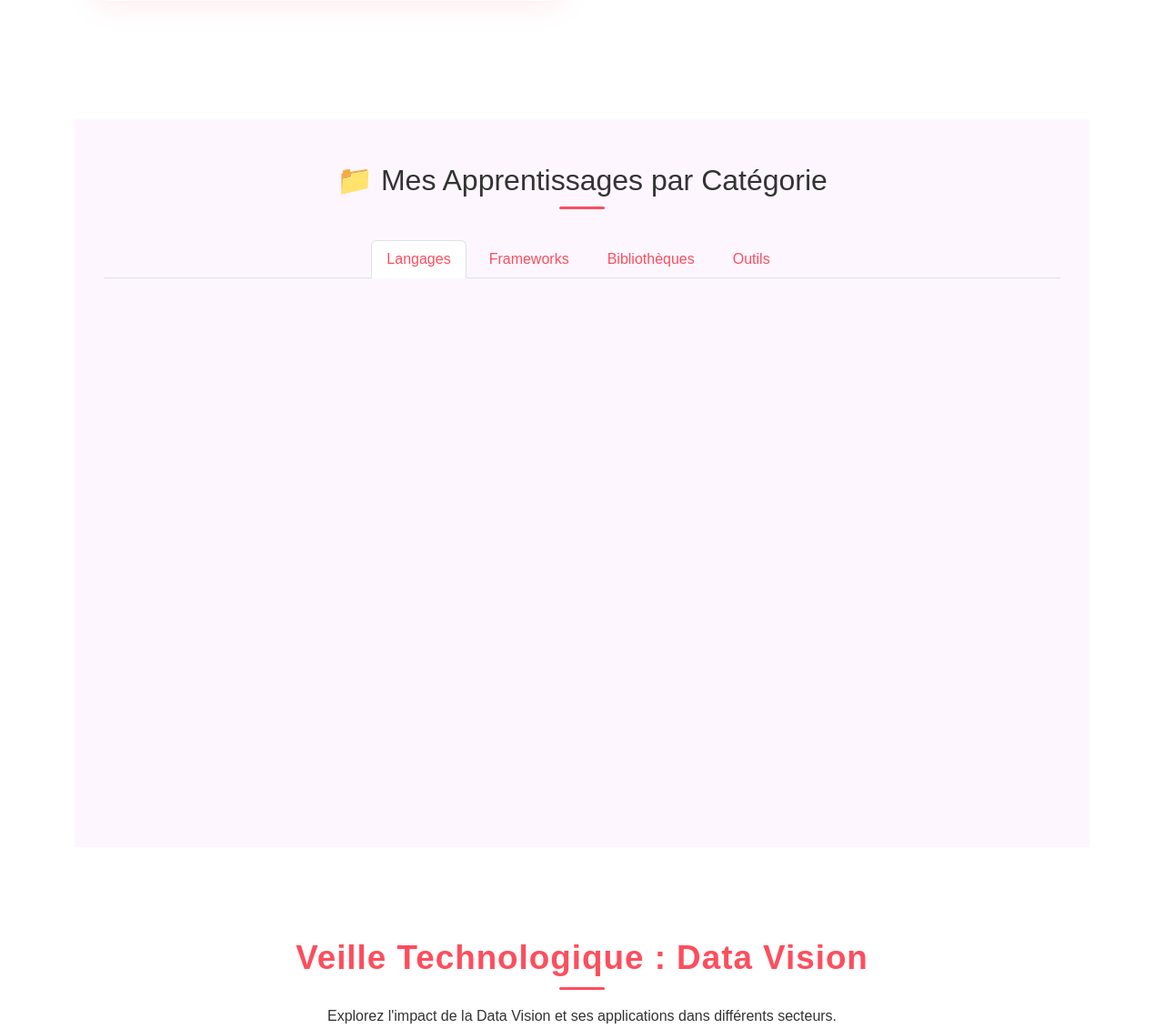
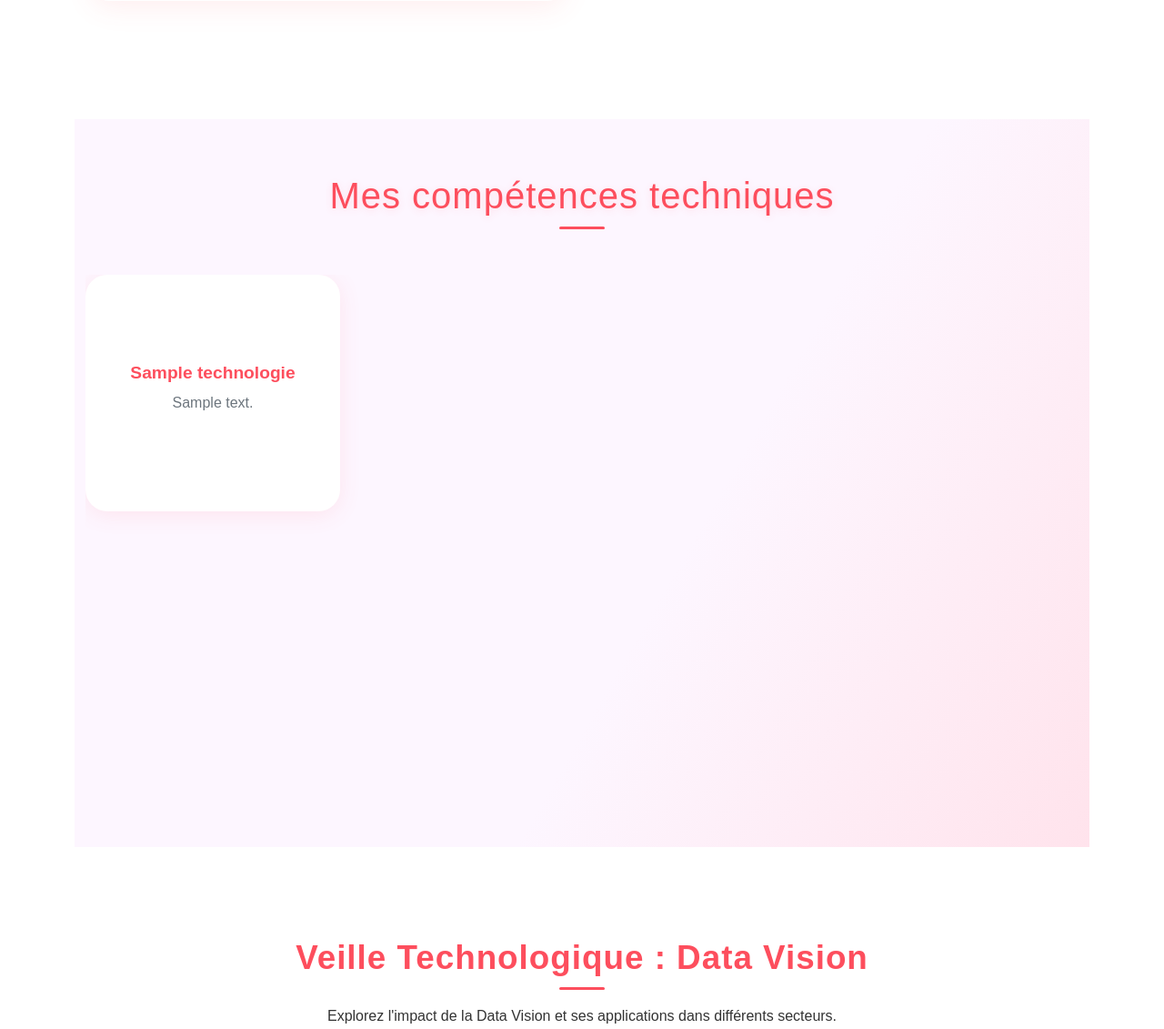
Before and after one commit to MelisandeOnana/Portfolio, a PHP site: page /portfolio/ in a window 1280 px wide. Shown: the part 1781-2912 px from the top of the page at 91% size. Run offline with PHP 8.4, Linux system fonts and the light colour scheme; tables that the repository leaves empty or names only in its code hold one stand-in row (values such as "Sample post"); grey boxes marked "Sample" are stand-in pictures.

Commit message:
Ajout de la section compétences avec une grille de cartes interactives et mise à jour des titres de navigation.

```diff
--- a/assets/css/style.css
+++ b/assets/css/style.css
@@ -416,6 +416,200 @@
         max-width: 100%;
         height: 120px;
     }
+}
+
+/* =======================
+   SECTION SKILLS
+   ======================= */
+
+#skills {
+    background: linear-gradient(120deg, #fdf6ff 60%, #ffe3ec 100%);
+    min-height: 100vh;
+    padding: 60px 0;
+}
+.skills-grid {
+    display: flex;
+    flex-wrap: nowrap;
+    gap: 2.5rem;
+    justify-content: flex-start;
+    align-items: stretch;
+    overflow-x: auto;
+    padding-bottom: 1rem;
+    scroll-behavior: smooth;
+}
+.skill-card {
+    background: #fff;
+    border-radius: 1.5rem;
+    box-shadow: 0 4px 24px 0 rgba(253, 78, 93, 0.10);
+    padding: 2rem 1.5rem 1.5rem 1.5rem;
+    min-width: 260px;
+    max-width: 320px;
+    flex: 1 1 260px;
+    display: flex;
+    flex-direction: column;
+    align-items: center;
+    position: relative;
+    transition: transform 0.18s, box-shadow 0.18s;
+}
+.skill-card:hover {
+    transform: translateY(-10px) scale(1.03);
+    box-shadow: 0 8px 32px 0 rgba(253, 78, 93, 0.18);
+    border: 2px solid #FD4E5D22;
+}
+.skill-icon {
+    font-size: 2.8rem;
+    margin-bottom: 1rem;
+    color: #FD4E5D;
+    background: #fff0f9;
+    border-radius: 50%;
+    padding: 0.7rem;
+    box-shadow: 0 2px 8px #fd4e5d22;
+}
+.skill-title {
+    font-size: 1.2rem;
+    font-weight: bold;
+    color: #FD4E5D;
+    margin-bottom: 0.4rem;
+    text-align: center;
+}
+.skill-date {
+    position: absolute;
+    top: 1.2rem;
+    right: 1.2rem;
+    background: #FD4E5D;
+    color: #fff;
+    font-size: 0.95rem;
+    font-weight: 600;
+    border-radius: 1rem;
+    padding: 0.2rem 0.9rem;
+    box-shadow: 0 1px 4px #fd4e5d22;
+}
+.skill-desc {
+    color: #6c757d;
+    margin-bottom: 0.8rem;
+    font-size: 1rem;
+    text-align: center;
+}
+.skill-cert {
+    margin-top: auto;
+}
+.skill-cert a {
+    margin: 0 0.3rem 0.3rem 0;
+    display: inline-block;
+    border-radius: 2rem;
+    border: 2px solid #FD4E5D;
+    color: #FD4E5D;
+    background: #fff;
+    padding: 0.2rem 0.8rem;
+    font-size: 0.95rem;
+    text-decoration: none;
+    transition: background 0.15s, color 0.15s;
+}
+.skill-cert a:hover {
+    background: #FD4E5D;
+    color: #fff;
+}
+@media (max-width: 900px) {
+    .skills-grid { gap: 1.2rem; }
+    .skill-card { min-width: 180px; padding: 1.2rem 0.7rem; }
+}
+#skills h2 {
+    font-size: 2.5rem;
+    letter-spacing: 1px;
+    color: #FD4E5D;
+    text-shadow: 0 2px 8px #fd4e5d22;
+    text-align: center;
+    margin-bottom: 2.5rem;
+}
+.flip-card {
+    background: transparent;
+    width: 280px;
+    height: 260px;
+    perspective: 1000px;
+    margin-bottom: 1.5rem;
+    flex: 0 0 280px;
+}
+.flip-card-inner {
+    position: relative;
+    width: 100%;
+    height: 100%;
+    transition: transform 0.7s cubic-bezier(.4,2.3,.3,1);
+    transform-style: preserve-3d;
+}
+.flip-card:hover .flip-card-inner {
+    transform: rotateY(180deg);
+}
+.flip-card-front, .flip-card-back {
+    position: absolute;
+    width: 100%;
+    height: 100%;
+    border-radius: 1.5rem;
+    box-shadow: 0 4px 24px 0 rgba(253, 78, 93, 0.10);
+    display: flex;
+    flex-direction: column;
+    align-items: center;
+    justify-content: center;
+    backface-visibility: hidden;
+    background: #fff;
+    padding: 1.5rem;
+}
+.flip-card-front {
+    z-index: 2;
+}
+.flip-card-back {
+    background: linear-gradient(120deg, #fd4e5d 60%, #ffe3ec 100%);
+    color: #fff;
+    transform: rotateY(180deg);
+    z-index: 3;
+}
+.flip-card .skill-icon {
+    font-size: 2.8rem;
+    margin-bottom: 1rem;
+    color: #FD4E5D;
+    background: #fff0f9;
+    border-radius: 50%;
+    padding: 0.7rem;
+    box-shadow: 0 2px 8px #fd4e5d22;
+}
+.flip-card .skill-title {
+    font-size: 1.2rem;
+    font-weight: bold;
+    color: #FD4E5D;
+    margin-bottom: 0.4rem;
+    text-align: center;
+}
+.flip-card .skill-desc {
+    color: #6c757d;
+    margin-bottom: 0.8rem;
+    font-size: 1rem;
+    text-align: center;
+}
+.flip-card .skill-date {
+    background: #fff;
+    color: #FD4E5D;
+    font-size: 1.1rem;
+    font-weight: 700;
+    border-radius: 1rem;
+    padding: 0.3rem 1.1rem;
+    margin-bottom: 1rem;
+    box-shadow: 0 1px 4px #fd4e5d22;
+}
+.flip-card .skill-cert a {
+    margin: 0 0.3rem 0.3rem 0;
+    display: inline-block;
+    border-radius: 2rem;
+    border: 2px solid #fff;
+    color: #fff;
+    background: #FD4E5D;
+    padding: 0.2rem 0.8rem;
+    font-size: 0.95rem;
+    text-decoration: none;
+    transition: background 0.15s, color 0.15s;
+}
+.flip-card .skill-cert a:hover {
+    background: #fff;
+    color: #FD4E5D;
+    border: 2px solid #FD4E5D;
 }
 
 /* =======================
--- a/includes/header.php
+++ b/includes/header.php
@@ -28,10 +28,10 @@
           <a class="nav-link nav-anim active" aria-current="page" href="#home">Accueil</a>
         </li>
         <li class="nav-item">
-          <a class="nav-link nav-anim" href="#projects">Mes Réalisations</a>
+          <a class="nav-link nav-anim" href="#projects">Réalisations</a>
         </li>
         <li class="nav-item">
-          <a class="nav-link nav-anim" href="#skills">Mes Apprentissages</a>
+          <a class="nav-link nav-anim" href="#skills">Compétences</a>
         </li>
         <li class="nav-item">
           <a class="nav-link nav-anim" href="#technology_watch">Veille technologique</a>
--- a/pages/section-skills.php
+++ b/pages/section-skills.php
@@ -5,66 +5,43 @@
 $stmt = $pdo->prepare($sql);
 $stmt->execute();
 $technos = $stmt->fetchAll(PDO::FETCH_ASSOC);
-
-// Regroupement des technos par catégorie
-$categories = [
-    'Langages' => ['PHP', 'HTML', 'CSS'],
-    'Frameworks' => ['Laravel', 'Symfony'],
-    'Bibliothèques' => ['React'],
-    'Outils' => ['Git', 'GitHub', 'Figma', 'Visual Studio Code', 'Visual Code', 'Pix']
-];
-
-$grouped = [];
-foreach ($categories as $cat => $noms) {
-    $grouped[$cat] = array_filter($technos, fn($t) => in_array($t['nom'], $noms));
-}
 ?>
-
-<section id="skills" class="py-5" style="background-color: #fdf6ff;">
+<section id="skills">
     <div class="container">
-        <h2 class="text-center mb-4">📁 Mes Apprentissages par Catégorie</h2>
-
-        <ul class="nav nav-tabs justify-content-center mb-4" id="techTabs" role="tablist">
-            <?php $first = true; foreach ($grouped as $cat => $list): ?>
-                <li class="nav-item" role="presentation">
-                    <button style="color:#FD4E5D;" class="nav-link <?= $first ? 'active' : '' ?>" id="<?= $cat ?>-tab" data-bs-toggle="tab" data-bs-target="#<?= $cat ?>" type="button" role="tab">
-                        <?= $cat ?>
-                    </button>
-                </li>
-            <?php $first = false; endforeach; ?>
-        </ul>
-
-        <div class="tab-content">
-            <?php $first = true; foreach ($grouped as $cat => $list): ?>
-                <div class="tab-pane fade <?= $first ? 'show active' : '' ?>" id="<?= $cat ?>" role="tabpanel">
-                    <div class="row g-4">
-                        <?php foreach ($list as $tech): ?>
-                            <div class="col-md-4">
-                                <div class="card h-100 shadow-sm border-0" style="border-radius: 1rem; background-color: #fff0f9;">
-                                    <div class="card-body">
-                                        <h5 class="card-title" style="color: #FD4E5D;"><?= htmlspecialchars($tech['nom']) ?></h5>
-                                        <p class="card-text text-muted"><?= htmlspecialchars($tech['description']) ?></p>
-                                        <p class="card-text small text-secondary"><?= date('m/Y', strtotime($tech['date_debut'])) ?></p>
+        <h2>Mes compétences techniques</h2>
+        <div class="skills-grid">
+            <?php foreach ($technos as $tech): ?>
+                <div class="flip-card">
+                    <div class="flip-card-inner">
+                        <div class="flip-card-front">
+                            <div class="skill-title"><?= htmlspecialchars($tech['nom']) ?></div>
+                            <div class="skill-desc"><?= htmlspecialchars($tech['description']) ?></div>
+                        </div>
+                        <div class="flip-card-back" style="display: flex; flex-direction: column; justify-content: center; align-items: center;">
+                            <div style="font-size:1.2rem;font-weight:bold;margin-bottom:0.5rem;">Début :</div>
+                            <div class="skill-date" style="position:static;top:auto;right:auto;margin-bottom:1rem;">
+                                <?= date('m/Y', strtotime($tech['date_debut'])) ?>
+                            </div>
+                            <?php if (!empty($tech['certification_pdf'])): ?>
+                                <div class="skill-cert" style="margin-top:0;">
                                     <?php
-                                        if (!empty($tech['certification_pdf'])) {
                                     $pdfs = json_decode($tech['certification_pdf'], true);
                                     if (is_array($pdfs)) {
                                         foreach ($pdfs as $i => $pdf) {
-                                                    echo '<a href="'.htmlspecialchars($pdf).'" target="_blank" class="btn btn-sm btn-outline-danger me-1">📄 Certification '.($i+1).'</a>';
+                                            echo '<a href="'.htmlspecialchars($pdf).'" target="_blank">📄 Certif '.($i+1).'</a>';
                                         }
                                     } else {
-                                                // Cas d'un seul PDF (ancienne donnée)
-                                                echo '<a href="'.htmlspecialchars($tech['certification_pdf']).'" target="_blank" class="btn btn-sm btn-outline-danger">📄 Certification</a>';
-                                            }
+                                        echo '<a href="'.htmlspecialchars($tech['certification_pdf']).'" target="_blank">📄 Certif</a>';
                                     }
                                     ?>
+                                </div>
+                            <?php else: ?>
+                                <div style="color:#fff;opacity:0.7;">Aucune certification</div>
+                            <?php endif; ?>
                         </div>
                     </div>
                 </div>
             <?php endforeach; ?>
         </div>
     </div>
-            <?php $first = false; endforeach; ?>
-        </div>
-    </div>
 </section>
```
Also changed, not shown: other parts of assets/css/style.css (+0 -44 lines). Lines whose indentation alone changed are shown as unchanged.
